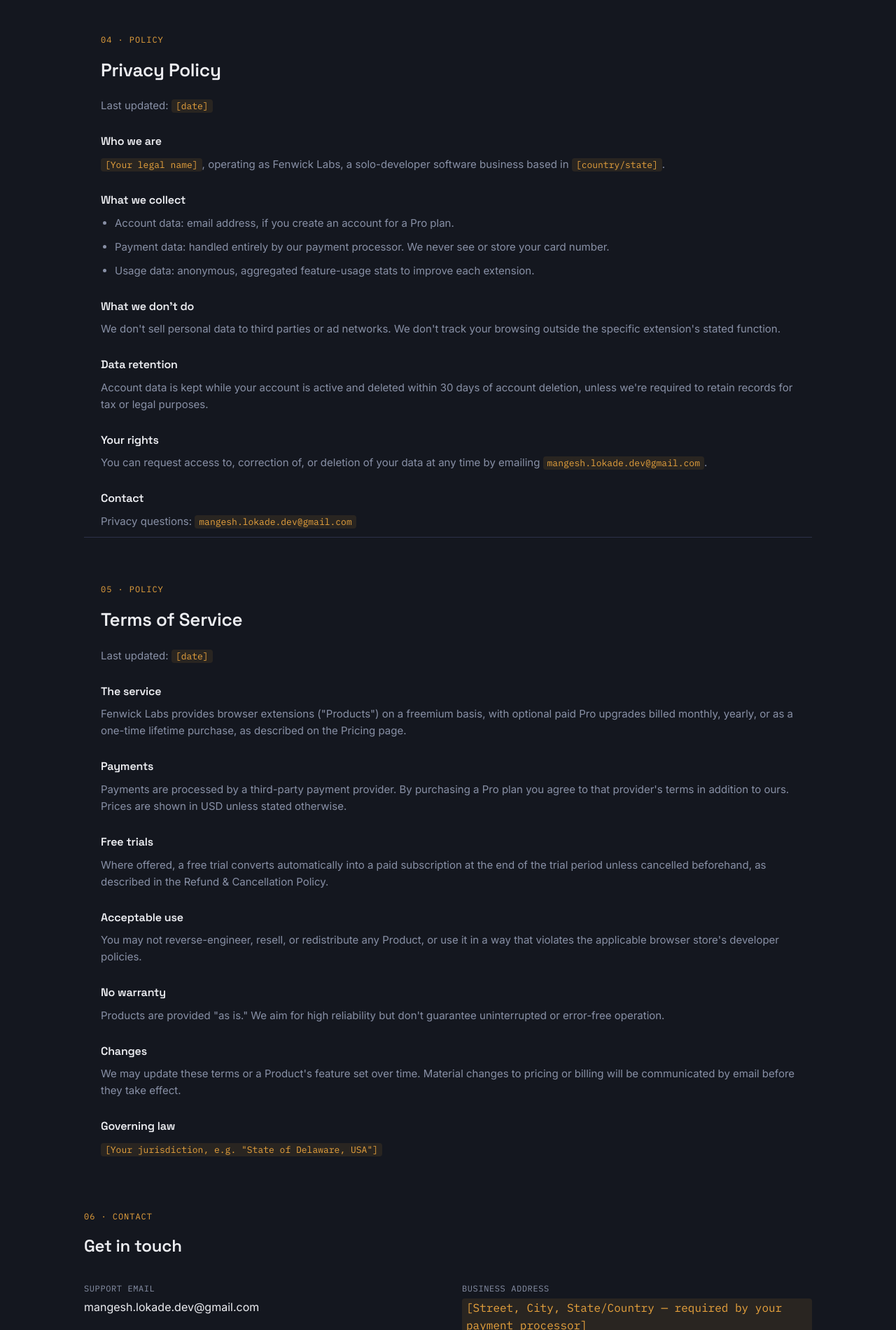
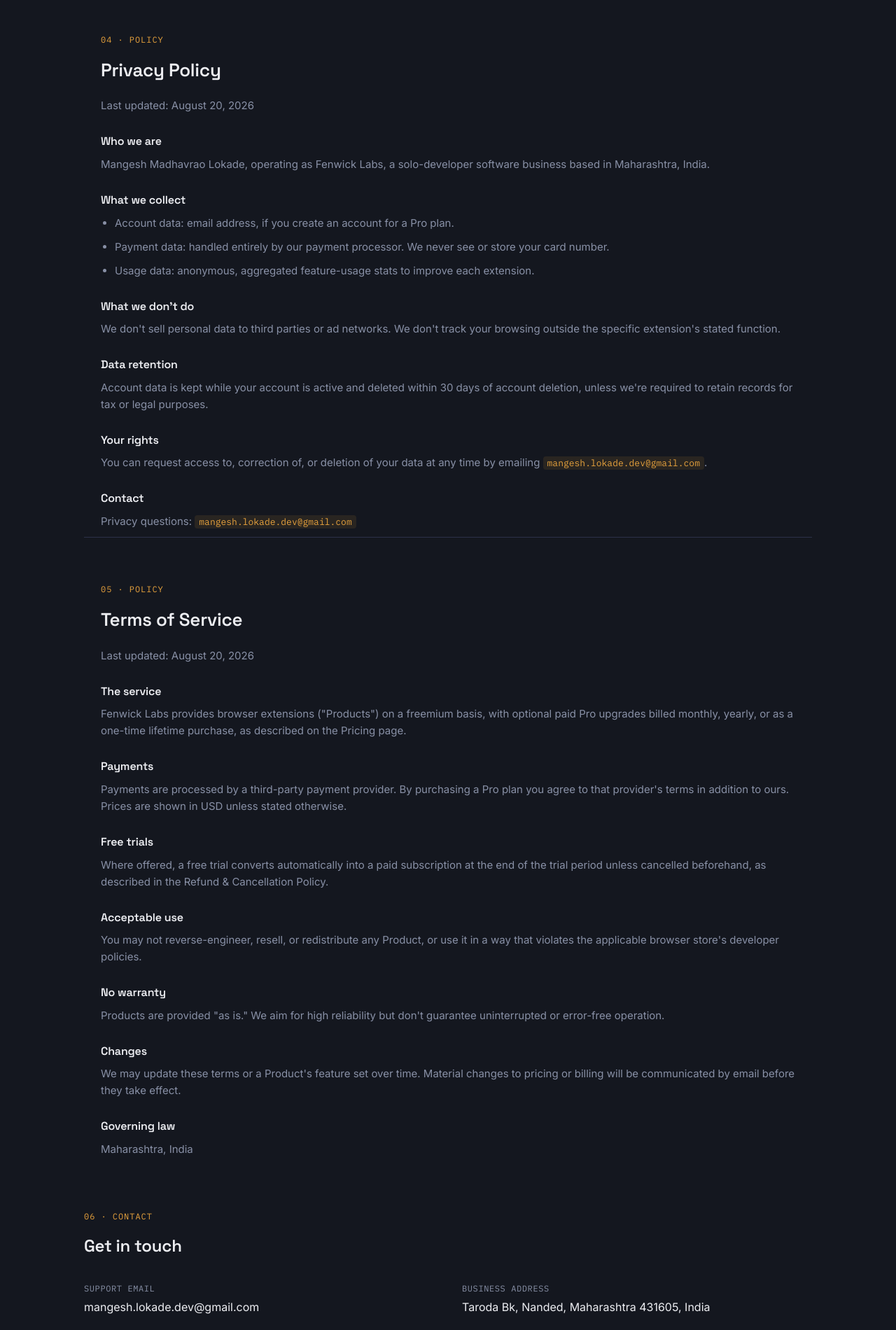
Before and after one commit to Mangesh347/Extension, a plain HTML site: page index.html in a window 1280 px wide. Shown: the part 2779-4679 px from the top of the page at 70% size. Drawn offline with Linux system fonts and the light colour scheme.

Commit message:
Update policy and contact information in index.html

```diff
--- a/index.html
+++ b/index.html
@@ -317,7 +317,7 @@
 <section id="refunds" class="wrap policy policy-block reveal">
   <div class="eyebrow">03 · Policy</div>
   <h2>Refund &amp; Cancellation Policy</h2>
-  <p>Last updated: <span class="placeholder">[date]</span></p>
+  <p>Last updated: August 20, 2026</p>
 
   <h3>Digital goods</h3>
   <p>All Fenwick Labs products are digital software delivered instantly on purchase. Because of this, we don't offer refunds simply for change of mind once a paid feature has been unlocked or used.</p>
@@ -341,10 +341,10 @@
 <section id="privacy" class="wrap policy policy-block reveal">
   <div class="eyebrow">04 · Policy</div>
   <h2>Privacy Policy</h2>
-  <p>Last updated: <span class="placeholder">[date]</span></p>
+  <p>Last updated: August 20, 2026</p>
 
   <h3>Who we are</h3>
-  <p><span class="placeholder">[Your legal name]</span>, operating as Fenwick Labs, a solo-developer software business based in <span class="placeholder">[country/state]</span>.</p>
+  <p>Mangesh Madhavrao Lokade, operating as Fenwick Labs, a solo-developer software business based in Maharashtra, India.</p>
 
   <h3>What we collect</h3>
   <ul>
@@ -369,7 +369,7 @@
 <section id="terms" class="wrap policy policy-block reveal">
   <div class="eyebrow">05 · Policy</div>
   <h2>Terms of Service</h2>
-  <p>Last updated: <span class="placeholder">[date]</span></p>
+  <p>Last updated: August 20, 2026</p>
 
   <h3>The service</h3>
   <p>Fenwick Labs provides browser extensions ("Products") on a freemium basis, with optional paid Pro upgrades billed monthly, yearly, or as a one-time lifetime purchase, as described on the Pricing page.</p>
@@ -390,7 +390,7 @@
   <p>We may update these terms or a Product's feature set over time. Material changes to pricing or billing will be communicated by email before they take effect.</p>
 
   <h3>Governing law</h3>
-  <p><span class="placeholder">[Your jurisdiction, e.g. "State of Delaware, USA"]</span></p>
+  <p>Maharashtra, India</p>
 </section>
 
 <section id="contact" class="wrap tight reveal">
@@ -410,11 +410,11 @@
     <div>
       <div class="contact-item">
         <div class="label">Business address</div>
-        <div class="value placeholder">[Street, City, State/Country — required by your payment processor]</div>
+        <div class="value">Taroda Bk, Nanded, Maharashtra 431605, India</div>
       </div>
       <div class="contact-item">
         <div class="label">Operated by</div>
-        <div class="value placeholder">[Your legal name — sole proprietor]</div>
+        <div class="value">Mangesh Madhavrao Lokade — sole proprietor</div>
       </div>
     </div>
   </div>
```
